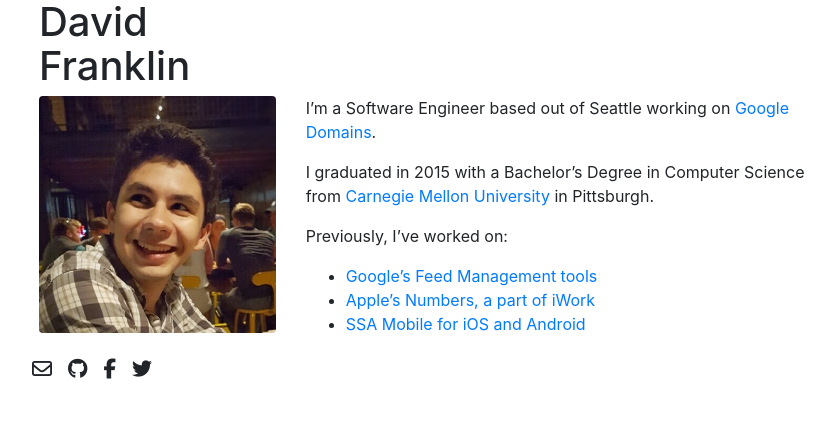
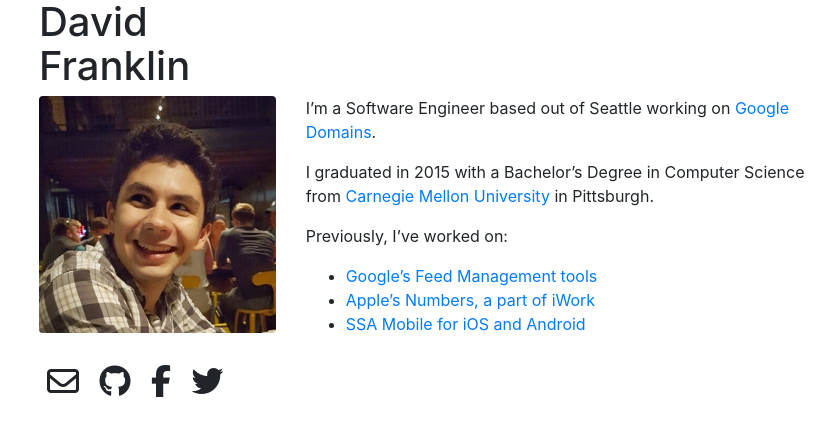
Before and after one commit to dgfranklin/franklin.dev, a Jekyll site: the page built from index.md, in a window 1280 px wide. Shown: the top 436 px of the page, without its empty margins (216-1051 px from the left). Built offline with Jekyll 4.4.1, drawn with Linux system fonts in a browser that asks for light colours; nearby versions of some CDN libraries.

Commit message:
Increase social icon size and indent a tad

```diff
--- a/_includes/footer.html
+++ b/_includes/footer.html
@@ -1,5 +1,6 @@
 <footer class="site-footer container">
     <div class="social row">
+        <div class="col">
             {% if site.email %}
                 {% capture social-link %}mailto:{{ site.email }}{% endcapture %}
                 {% include social-icon.html href=social-link icon='fa-envelope-o' aria='Email' %}
@@ -17,4 +18,5 @@
                 {% include social-icon.html href=social-link icon='fa-twitter' aria='Twitter' %}
             {% endif %}
         </div>
+    </div>
 </footer>
--- a/_includes/social-icon.html
+++ b/_includes/social-icon.html
@@ -1,6 +1,6 @@
 <a href="{{ include.href }}">
-        <i
-            class="icon fa fa-lg {{ include.icon }}"
+        <span
+            class="icon fa fa-2x {{ include.icon }}"
             aria-label="{{ include.aria }}">
-        </i>
+        </span>
 </a>
```
Lines whose indentation alone changed are shown as unchanged.
